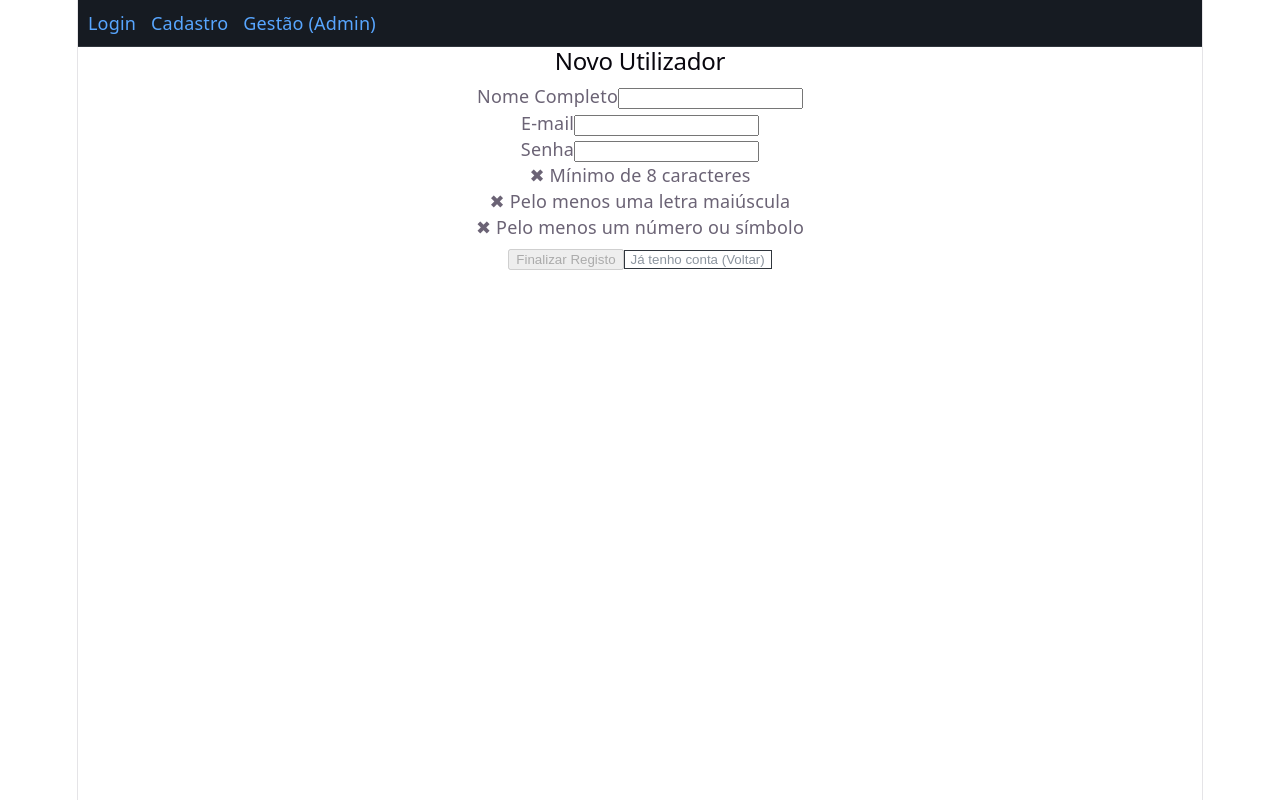
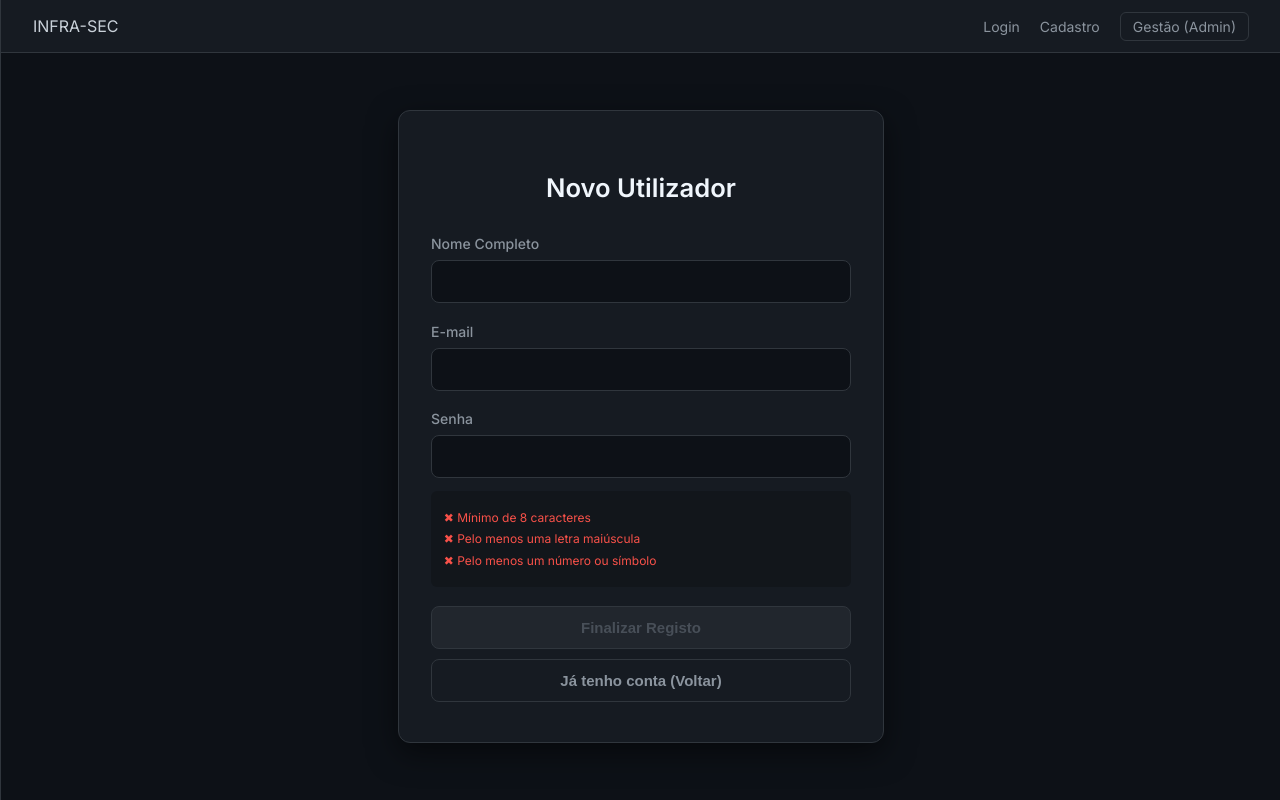
Before and after one commit to liviahelenat/topicos-integradores-frontend, a React (Vite) app: page /cadastro in a window 1280 px wide. Built offline with nearby package versions, Linux system fonts and the light colour scheme; no server answers.

Commit message:
alterações na estilização das pages

```diff
--- a/src/App.jsx
+++ b/src/App.jsx
@@ -5,27 +5,28 @@ import ListaUsuarios from './components/ListaUsuarios/ListaUsuarios';
 
 function App() {
   return (
-    <div>
-      {/* Menu de Navegação Temporário (Útil para o desenvolvimento) */}
-      <nav style={{
-        padding: '10px',
-        background: '#161b22',
-        borderBottom: '1px solid #30363d',
-        display: 'flex',
-        gap: '15px'
-      }}>
-        <Link to="/" style={{ color: '#58a6ff', textDecoration: 'none' }}>Login</Link>
-        <Link to="/cadastro" style={{ color: '#58a6ff', textDecoration: 'none' }}>Cadastro</Link>
-        <Link to="/usuarios" style={{ color: '#58a6ff', textDecoration: 'none' }}>Gestão (Admin)</Link>
+    <>
+      {/* Barra de Navegação Padronizada */}
+      <nav className="navbar">
+        <div className="navbar-content">
+          <div className="logo"> INFRA-SEC</div>
+          <div className="nav-links">
+            <Link to="/">Login</Link>
+            <Link to="/cadastro">Cadastro</Link>
+            <Link to="/usuarios" className="admin-link">Gestão (Admin)</Link>
+          </div>
+        </div>
       </nav>
 
-      {/* Definição das Rotas */}
-      <Routes>
-        <Route path="/" element={<Login />} />
-        <Route path="/cadastro" element={<Cadastro />} />
-        <Route path="/usuarios" element={<ListaUsuarios />} />
-      </Routes>
-    </div>
+      {/* Onde as telas (Login, Cadastro, Lista) aparecem */}
+      <main className="main-content">
+        <Routes>
+          <Route path="/" element={<Login />} />
+          <Route path="/cadastro" element={<Cadastro />} />
+          <Route path="/usuarios" element={<ListaUsuarios />} />
+        </Routes>
+      </main>
+    </>
   );
 }
 
--- a/src/components/Cadastro/Cadastro.jsx
+++ b/src/components/Cadastro/Cadastro.jsx
@@ -9,12 +9,13 @@ export default function Cadastro() {
   const [checks, setChecks] = useState({ length: false, upper: false, number: false });
   const [loading, setLoading] = useState(false); // Adicionado para feedback visual
 
+
 useEffect(() => {
   const pwd = userData.password;
   setChecks({
     length: pwd.length >= 8,
     upper: /[A-Z]/.test(pwd),
-      number: /[0-9!@#$%^&*]/.test(pwd)
+    number: /[0-9]/.test(pwd)
   });
 }, [userData.password]);
 
--- a/src/components/Cadastro/Cadastro.module.css
+++ b/src/components/Cadastro/Cadastro.module.css
@@ -0,0 +1,126 @@
+/* Cadastro.module.css */
+
+.wrapper {
+  display: flex;
+  flex: 1; /* Ocupa todo o espaço abaixo da navbar */
+  justify-content: center; /* Centraliza horizontal */
+  align-items: center;     /* Centraliza vertical */
+  width: 100%;
+}
+
+/* 2. O Cartão de Cadastro */
+.card {
+  background-color: #161b22; /* Fundo levemente mais claro que o body */
+  padding: 2.5rem 2rem;
+  border-radius: 12px;
+  border: 1px solid #30363d;
+  width: 100%;
+  max-width: 420px; /* Um pouco mais largo para acomodar a política de senha */
+  box-shadow: 0 10px 30px rgba(0,0,0,0.5);
+  animation: fadeIn 0.4s ease-out;
+}
+
+@keyframes fadeIn {
+  from { opacity: 0; transform: translateY(-10px); }
+  to { opacity: 1; transform: translateY(0); }
+}
+
+.title {
+  color: #f0f6fc;
+  text-align: center;
+  margin-bottom: 2rem;
+  font-size: 1.6rem;
+  font-weight: 600;
+}
+
+/* 3. Campos de Entrada */
+.field {
+  margin-bottom: 1.2rem;
+  text-align: left; /* Garante que labels e textos fiquem à esquerda */
+}
+
+.field label {
+  display: block;
+  color: #8b949e;
+  margin-bottom: 0.5rem;
+  font-size: 14px;
+  font-weight: 500;
+}
+
+.input {
+  width: 100%;
+  padding: 12px;
+  background-color: #0d1117;
+  border: 1px solid #30363d;
+  border-radius: 8px;
+  color: #c9d1d9;
+  font-size: 15px;
+  transition: border-color 0.2s, box-shadow 0.2s;
+  box-sizing: border-box;
+}
+
+.input:focus {
+  outline: none;
+  border-color: #58a6ff;
+  box-shadow: 0 0 0 3px rgba(88, 166, 255, 0.2);
+}
+
+.input:disabled {
+  opacity: 0.6;
+  cursor: not-allowed;
+}
+
+/* 4. Box da Política de Senha (Segurança) */
+.policyBox {
+  margin-top: 0.8rem;
+  background-color: rgba(0, 0, 0, 0.2);
+  padding: 0.8rem;
+  border-radius: 6px;
+}
+
+.policyBox p {
+  margin: 0.4rem 0;
+  font-size: 12px;
+  display: flex;
+  align-items: center;
+  gap: 8px;
+  transition: color 0.3s ease;
+}
+
+/* Estados de Validação */
+.valid {
+  color: #3fb950; /* Verde para requisito cumprido */
+}
+
+.invalid {
+  color: #f85149; /* Vermelho para requisito pendente */
+}
+
+/* 5. Botões */
+.button {
+  width: 100%;
+  padding: 12px;
+  background-color: #238636;
+  color: #ffffff;
+  border: none;
+  border-radius: 8px;
+  font-size: 15px;
+  font-weight: 600;
+  cursor: pointer;
+  transition: background-color 0.2s, transform 0.1s;
+}
+
+.button:hover:not(:disabled) {
+  background-color: #2ea043;
+}
+
+.button:disabled {
+  background-color: #21262d;
+  color: #484f58;
+  cursor: not-allowed;
+  border: 1px solid #30363d;
+}
+
+.button:active:not(:disabled) {
+  transform: scale(0.98);
+}
--- a/src/components/Login/Login.module.css
+++ b/src/components/Login/Login.module.css
@@ -1,28 +1,85 @@
+@import url('https://fonts.googleapis.com/css2?family=Inter:wght@400;500;600;700&display=swap');
+
+/* 1. Reset Global e Fundo da Tela */
+body {
+  margin: 0;
+  font-family: 'Inter', sans-serif;
+  background-color: #0d1117; /* Fundo escuro padrão */
+  color: #c9d1d9; /* Cor do texto padrão */
+  overflow-x: hidden; /* Evita barra de rolagem horizontal */
+}
+
+/* 2. Barra de Navegação (Topo) */
+.navbar {
+  display: flex;
+  justify-content: space-between;
+  align-items: center;
+  background-color: #161b22; /* Mesma cor da sua loginBox */
+  padding: 1rem 2.5rem;
+  border-bottom: 1px solid #30363d; /* Mesma borda da loginBox */
+  box-shadow: 0 4px 12px rgba(0,0,0,0.2);
+}
+
+.navbar .logo {
+  font-weight: 700;
+  font-size: 1.2rem;
+  color: #f0f6fc;
+  letter-spacing: -0.5px;
+}
+
+.navbar .nav-links a {
+  color: #8b949e; /* Tom de cinza para links inativos */
+  text-decoration: none;
+  margin-left: 2rem;
+  font-size: 0.95rem;
+  font-weight: 500;
+  transition: color 0.2s ease;
+}
+
+.navbar .nav-links a:hover {
+  color: #f0f6fc; /* Fica branco ao passar o mouse */
+}
+
+.navbar .nav-links a.logout {
+  color: #f85149; /* Vermelho suave para o botão de sair */
+}
+
+.navbar .nav-links a.logout:hover {
+  color: #ff7b72;
+}
+
+/* 3. Container que centraliza o conteúdo */
 .wrapper {
   display: flex;
-  justify-content: center;
-  align-items: center;
-  height: 100vh;
-  width: 100vw;
-  background-color: #0d1117; /* Fundo dark estilo GitHub/Segurança */
-  margin: 0;
+  flex: 1; /* Ocupa todo o espaço abaixo da navbar */
+  justify-content: center; /* Centraliza horizontal */
+  align-items: center;     /* Centraliza vertical */
+  width: 100%;
 }
 
 .loginBox {
   background-color: #161b22;
-  padding: 2.5rem;
-  border-radius: 8px;
+  padding: 2.5rem 2rem;
+  border-radius: 12px;
   border: 1px solid #30363d;
   width: 100%;
-  max-width: 350px;
-  box-shadow: 0 8px 24px rgba(0,0,0,0.3);
+  max-width: 400px; /* Aumentei um pouquinho para dar respiro aos inputs */
+  box-sizing: border-box; /* Essencial para o padding não "estourar" a largura */
+  box-shadow: 0 10px 30px rgba(0,0,0,0.5);
+  animation: fadeIn 0.5s ease-out;
+}
+@keyframes fadeIn {
+  from { opacity: 0; transform: translateY(-15px); }
+  to { opacity: 1; transform: translateY(0); }
 }
 
 .title {
   color: #f0f6fc;
   text-align: center;
   margin-bottom: 2rem;
-  font-family: sans-serif;
+  font-weight: 700;
+  font-size: 1.5rem;
+  letter-spacing: -0.5px;
 }
 
 .field {
@@ -34,21 +91,25 @@
   color: #8b949e;
   margin-bottom: 0.5rem;
   font-size: 14px;
+  font-weight: 500;
 }
 
 .field input {
   width: 100%;
-  padding: 10px;
+  padding: 12px;
   background-color: #0d1117;
   border: 1px solid #30363d;
-  border-radius: 6px;
+  border-radius: 8px;
   color: #c9d1d9;
+  font-size: 15px;
   outline: none;
   box-sizing: border-box;
+  transition: all 0.3s ease;
 }
 
 .field input:focus {
   border-color: #58a6ff;
+  box-shadow: 0 0 0 3px rgba(88, 166, 255, 0.2);
 }
 
 .button {
@@ -57,12 +118,39 @@
   background-color: #238636;
   color: white;
   border: none;
-  border-radius: 6px;
-  font-weight: bold;
+  border-radius: 8px;
+  font-size: 15px;
+  font-weight: 600;
   cursor: pointer;
-  transition: background 0.2s;
+  transition: all 0.2s ease;
+  margin-top: 10px;
 }
 
 .button:hover {
   background-color: #2ea043;
+  transform: translateY(-2px);
+  box-shadow: 0 4px 12px rgba(35, 134, 54, 0.4);
 }
+
+.button:active {
+  transform: translateY(0);
+}
+
+.secondaryButton {
+  width: 100%;
+  padding: 10px;
+  background-color: transparent;
+  color: #484f58;
+  border: 1px solid #30363d;
+  border-radius: 8px;
+  font-size: 14px;
+  font-weight: 500;
+  cursor: pointer;
+  margin-top: 15px;
+  transition: all 0.2s ease;
+}
+
+.secondaryButton:disabled {
+  opacity: 0.5;
+  cursor: not-allowed;
+}
--- a/src/index.css
+++ b/src/index.css
@@ -1,111 +1,69 @@
+/* index.css */
 :root {
-  --text: #6b6375;
-  --text-h: #08060d;
-  --bg: #fff;
-  --border: #e5e4e7;
-  --code-bg: #f4f3ec;
-  --accent: #aa3bff;
-  --accent-bg: rgba(170, 59, 255, 0.1);
-  --accent-border: rgba(170, 59, 255, 0.5);
-  --social-bg: rgba(244, 243, 236, 0.5);
-  --shadow:
-    rgba(0, 0, 0, 0.1) 0 10px 15px -3px, rgba(0, 0, 0, 0.05) 0 4px 6px -2px;
-
-  --sans: system-ui, 'Segoe UI', Roboto, sans-serif;
-  --heading: system-ui, 'Segoe UI', Roboto, sans-serif;
-  --mono: ui-monospace, Consolas, monospace;
-
-  font: 18px/145% var(--sans);
-  letter-spacing: 0.18px;
-  color-scheme: light dark;
-  color: var(--text);
-  background: var(--bg);
-  font-synthesis: none;
-  text-rendering: optimizeLegibility;
-  -webkit-font-smoothing: antialiased;
-  -moz-osx-font-smoothing: grayscale;
-
-  @media (max-width: 1024px) {
-    font-size: 16px;
-  }
-}
-
-@media (prefers-color-scheme: dark) {
-  :root {
-    --text: #9ca3af;
-    --text-h: #f3f4f6;
-    --bg: #16171d;
-    --border: #2e303a;
-    --code-bg: #1f2028;
-    --accent: #c084fc;
-    --accent-bg: rgba(192, 132, 252, 0.15);
-    --accent-border: rgba(192, 132, 252, 0.5);
-    --social-bg: rgba(47, 48, 58, 0.5);
-    --shadow:
-      rgba(0, 0, 0, 0.4) 0 10px 15px -3px, rgba(0, 0, 0, 0.25) 0 4px 6px -2px;
-  }
-
-  #social .button-icon {
-    filter: invert(1) brightness(2);
-  }
+  --bg: #0d1117;
+  --bg-secondary: #161b22;
+  --border: #30363d;
+  --text: #c9d1d9;
+  --accent: #58a6ff;
 }
 
 body {
   margin: 0;
+  background-color: var(--bg);
+  color: var(--text);
+  font-family: 'Inter', sans-serif;
 }
 
+/* Centralização do Root */
 #root {
-  width: 1126px;
+  width: 100%;
   max-width: 100%;
   margin: 0 auto;
-  text-align: center;
-  border-inline: 1px solid var(--border);
-  min-height: 100svh;
+  min-height: 100vh;
   display: flex;
   flex-direction: column;
-  box-sizing: border-box;
+  border-inline: 1px solid var(--border);
 }
 
-h1,
-h2 {
-  font-family: var(--heading);
-  font-weight: 500;
-  color: var(--text-h);
+/* Estilo da Navbar */
+.navbar {
+  width: 100%;
+  background-color: var(--bg-secondary);
+  border-bottom: 1px solid var(--border);
+  display: flex;
+  justify-content: center;
 }
 
-h1 {
-  font-size: 56px;
-  letter-spacing: -1.68px;
-  margin: 32px 0;
-  @media (max-width: 1024px) {
-    font-size: 36px;
-    margin: 20px 0;
-  }
-}
-h2 {
-  font-size: 24px;
-  line-height: 118%;
-  letter-spacing: -0.24px;
-  margin: 0 0 8px;
-  @media (max-width: 1024px) {
-    font-size: 20px;
-  }
-}
-p {
-  margin: 0;
+.navbar-content {
+  width: 100%;
+  padding: 1rem 2rem;
+  display: flex;
+  justify-content: space-between;
+  align-items: center;
 }
 
-code,
-.counter {
-  font-family: var(--mono);
-  display: inline-flex;
-  border-radius: 4px;
-  color: var(--text-h);
+.nav-links a {
+  color: #8b949e;
+  text-decoration: none;
+  margin-left: 20px;
+  font-size: 14px;
+  transition: color 0.2s;
 }
 
-code {
-  font-size: 15px;
-  line-height: 135%;
-  padding: 4px 8px;
-  background: var(--code-bg);
+.nav-links a:hover {
+  color: var(--accent);
 }
+
+.nav-links .admin-link {
+  border: 1px solid var(--border);
+  padding: 5px 12px;
+  border-radius: 6px;
+}
+
+/* Área de Conteúdo das Telas */
+.main-content {
+  flex: 1; /* Faz as telas ocuparem o resto da altura */
+  display: flex;
+  flex-direction: column;
+  width: 100%;
+}
```
Also changed, not shown: src/components/Login/Login.jsx (+37 -11 lines). Lines whose indentation alone changed are shown as unchanged.
